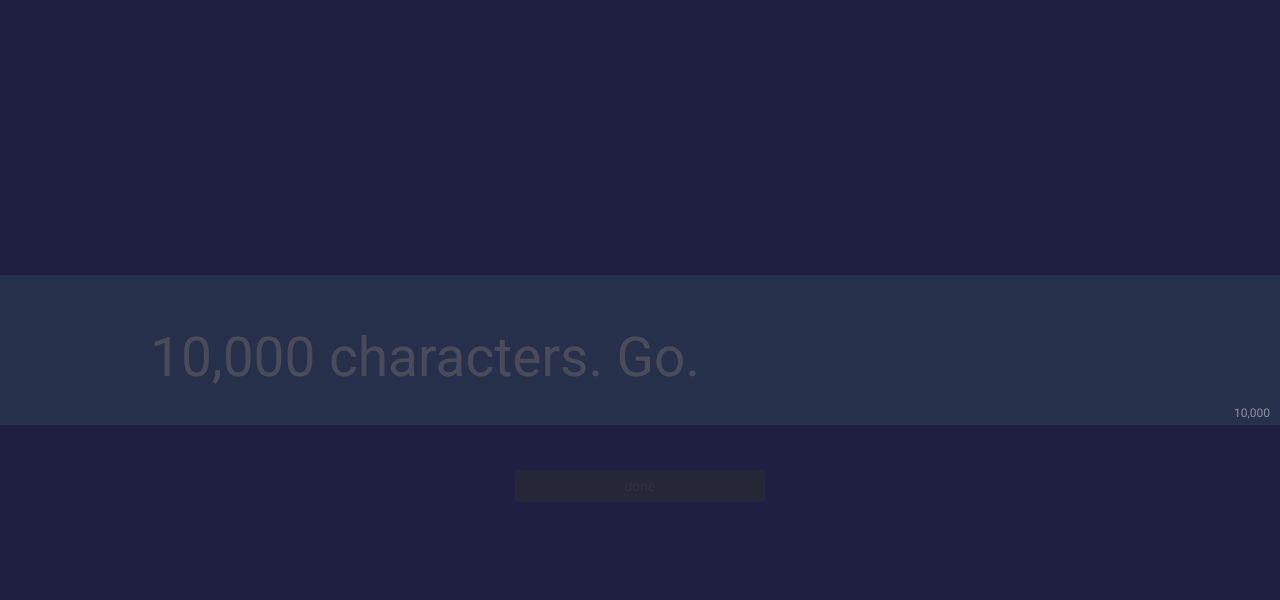
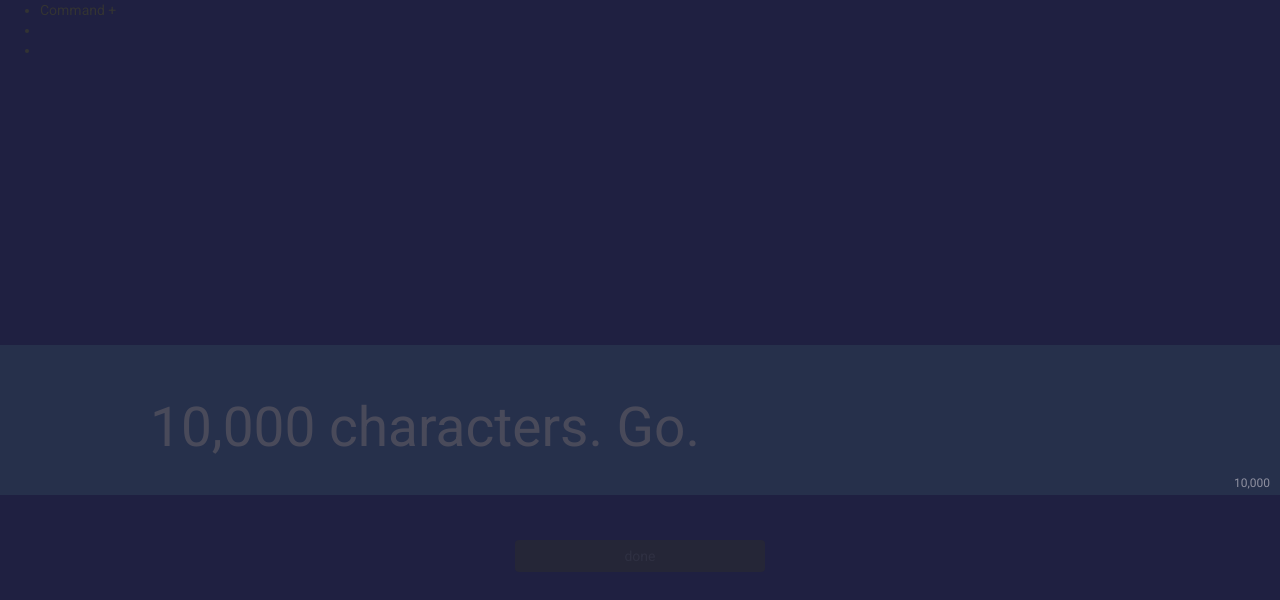
Before and after one commit to stuartleach/morningpages, a plain HTML site: page index.html in a window 1280 px wide. Shown: the top 600 px of the page. Drawn offline with nearby package versions, Linux system fonts and the light colour scheme.

Commit message:
Begin adding info div with hotkey list

```diff
--- a/index.html
+++ b/index.html
@@ -17,6 +17,16 @@
 </head>
 
 <body>
+
+    <div id="info">
+    <ul>
+        <li> Command +
+        </li>
+        <li></li>
+        <li></li>
+    </ul>
+
+    </div>
     <!-- <nav role="navigation">
         <div id="menuToggle">
             <input type="checkbox" id="checkbox" />
```
